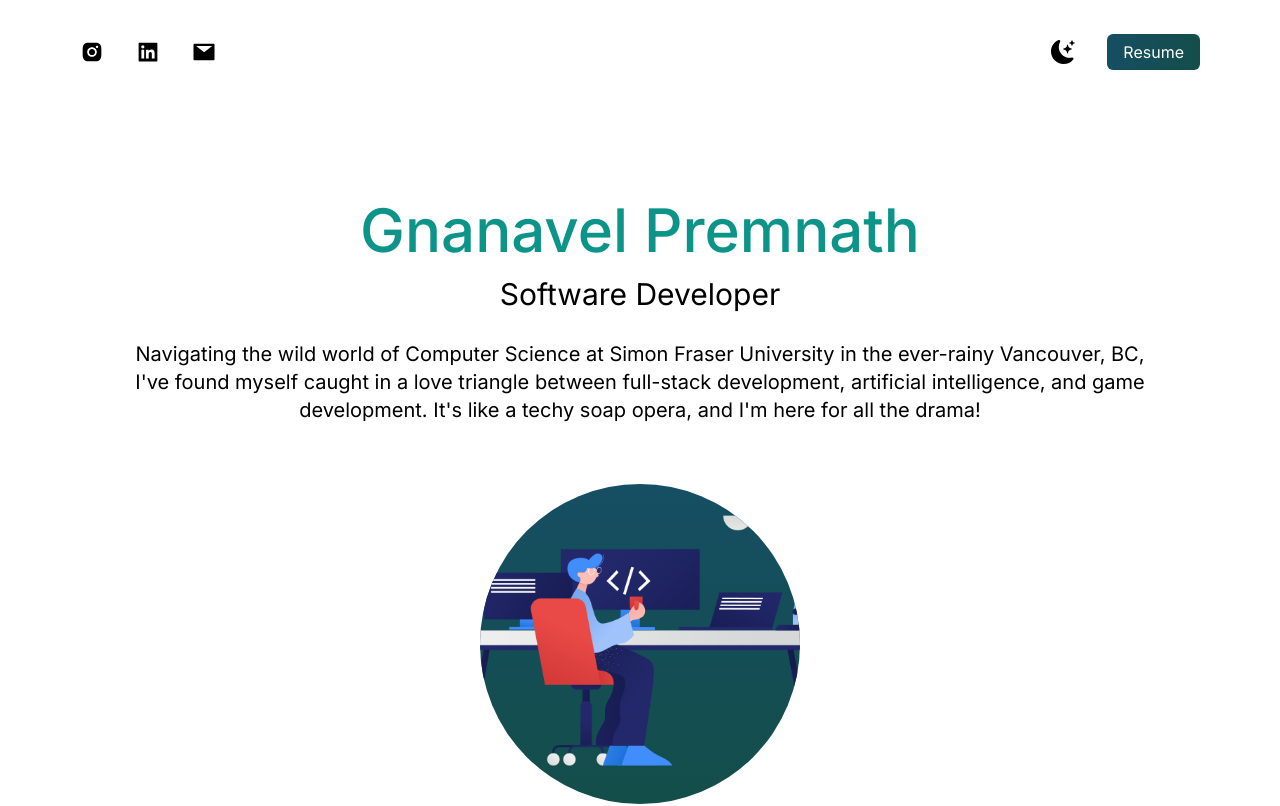
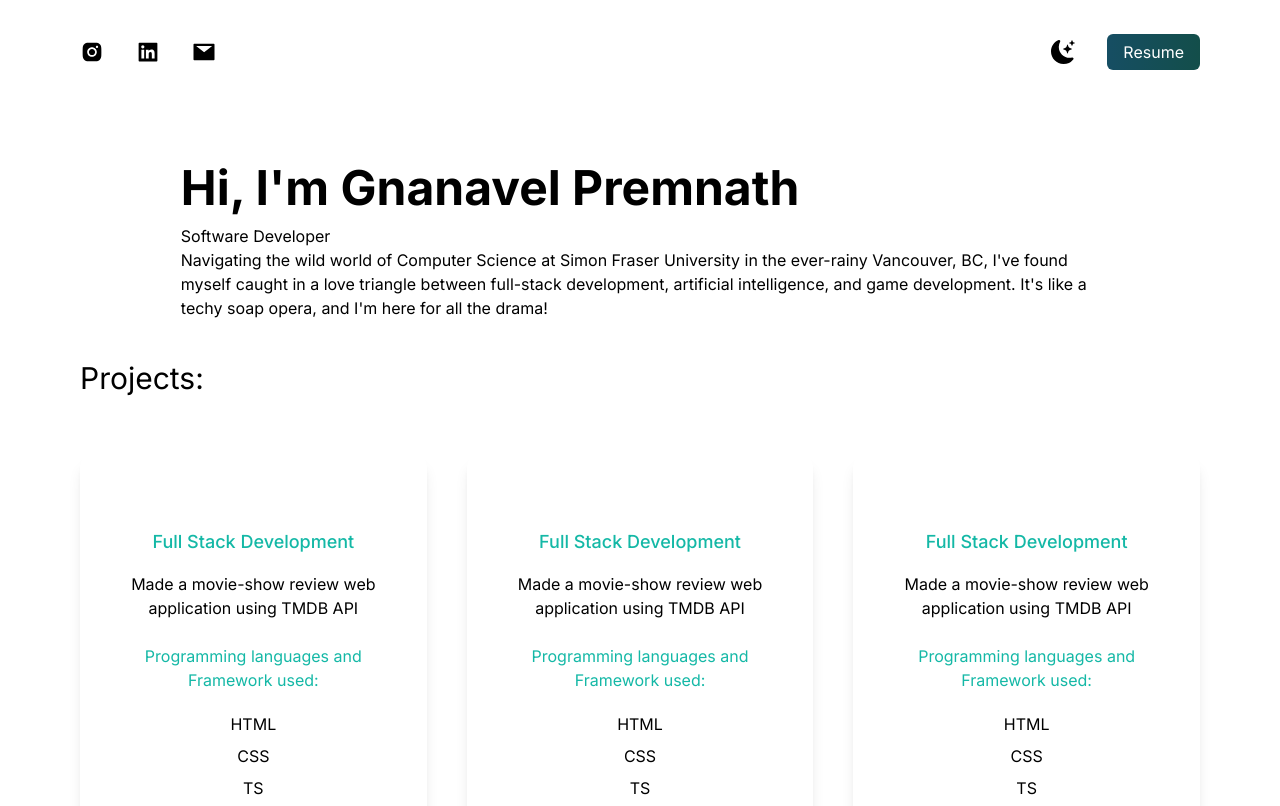
Before and after one commit to gprem09/Portfolio, a Next.js app: page / in a window 1280 px wide. Shown: the top 806 px of the page. Built offline with nearby package versions, Linux system fonts and the light colour scheme.

Commit message:
changes made

```diff
--- a/src/app/globals.css
+++ b/src/app/globals.css
@@ -42,3 +42,18 @@ body {
 .transition {
   transition: background-color 0.3s ease, color 0.3s ease;
 }
+
+.home {
+  display:flex;
+  align-items: center;
+  padding: 0 9%;
+}
+
+.home-content{
+  max-width: 60rem;
+}
+
+.home-content h1{
+  font-size:3rem;
+  font-weight:700;
+}
--- a/src/app/page.js
+++ b/src/app/page.js
@@ -30,23 +30,21 @@ export default function Home() {
             </li>
           </ul>
         </nav>
-        <div className='text-center p-10'>
-          <h2 className='text-5xl py-2 font-medium text-teal-600 md:text-6xl'>
-            Gnanavel Premnath
-          </h2>
-          <h3 className='text-2xl py-2 md:text-3xl'>
-            Software Developer
-          </h3>
-          <p className='text-md py-5 leading-8 md:text-xl'>
-            Navigating the wild world of Computer Science at Simon Fraser University in the ever-rainy Vancouver, BC, I've found myself caught in a love triangle between full-stack development, artificial intelligence, and game development. It's like a techy soap opera, and I'm here for all the drama!
-          </p>
-        </div>
-        <div className='relative mx-auto bg-gradient-to-b from-cyan-900 to-teal-900 rounded-full w-80 h-80 overflow-hidden'>
-          <Image src={devad} layout='fill' objectFit='cover'/>
-        </div>
-      </section>
 
-      <section>
+        <section className='home'>
+          <div className='home-content'>
+            <h1>
+              Hi, I'm <span>Gnanavel Premnath</span>
+            </h1>
+            <div className='text-animate'>
+              <h3>Software Developer</h3>
+            </div>
+            <p>
+              Navigating the wild world of Computer Science at Simon Fraser University in the ever-rainy Vancouver, BC, I've found myself caught in a love triangle between full-stack development, artificial intelligence, and game development. It's like a techy soap opera, and I'm here for all the drama!
+            </p>
+          </div>
+        </section>
+
         <div>
           <h3 className='text-3xl mt-10 mb-5'>
             Projects:
@@ -145,11 +143,15 @@ export default function Home() {
           </div>
         </div>
       </section>
+
       <section>
         <div>
           <h3 className='text-3xl py-1'>About Me</h3>
+          <p>UNDER CONSTRUCTION</p>
         </div>
       </section>
+
+
     </main>
   )
 }
```
Also changed, not shown: 1 other file (tests, documents, lock files or other folders).
